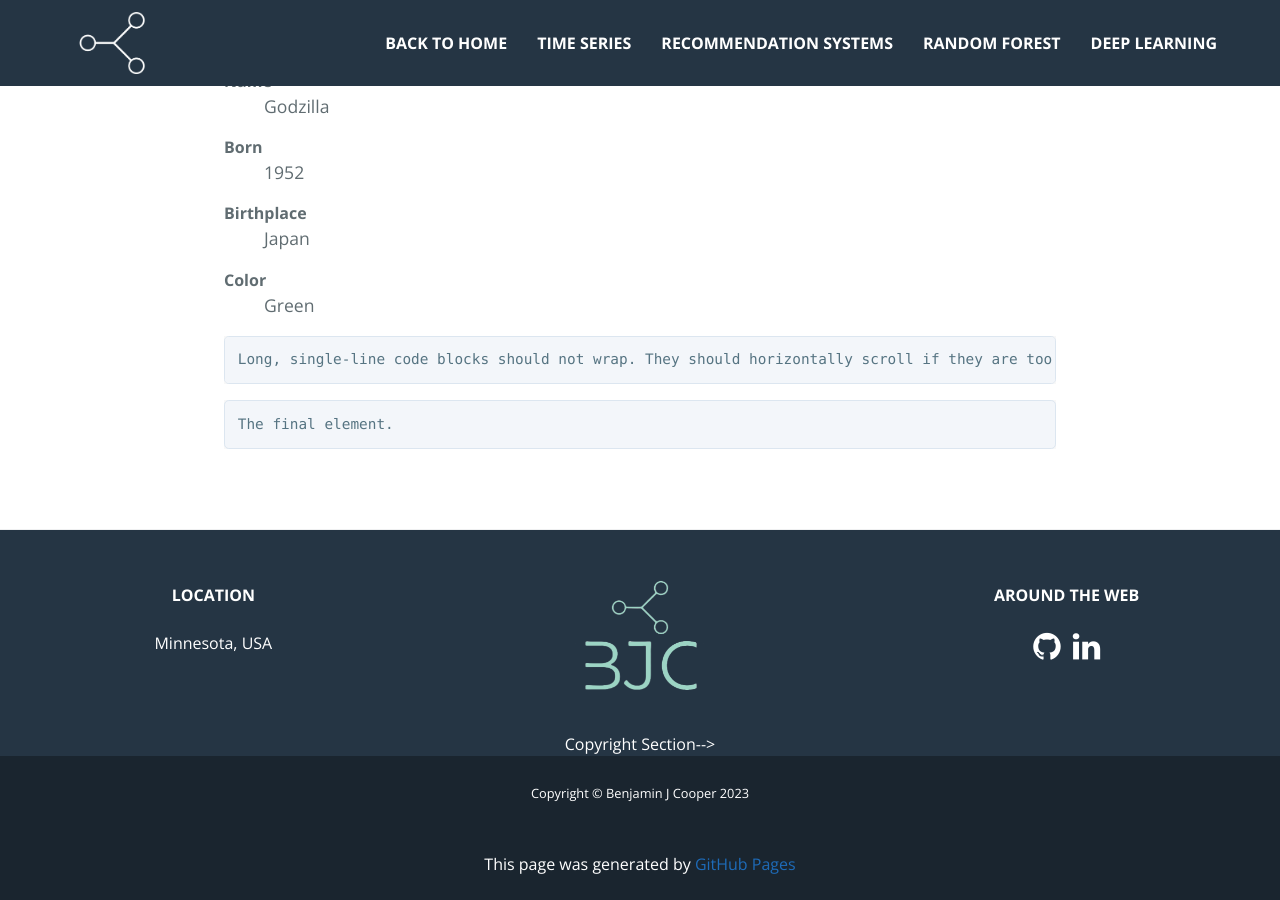
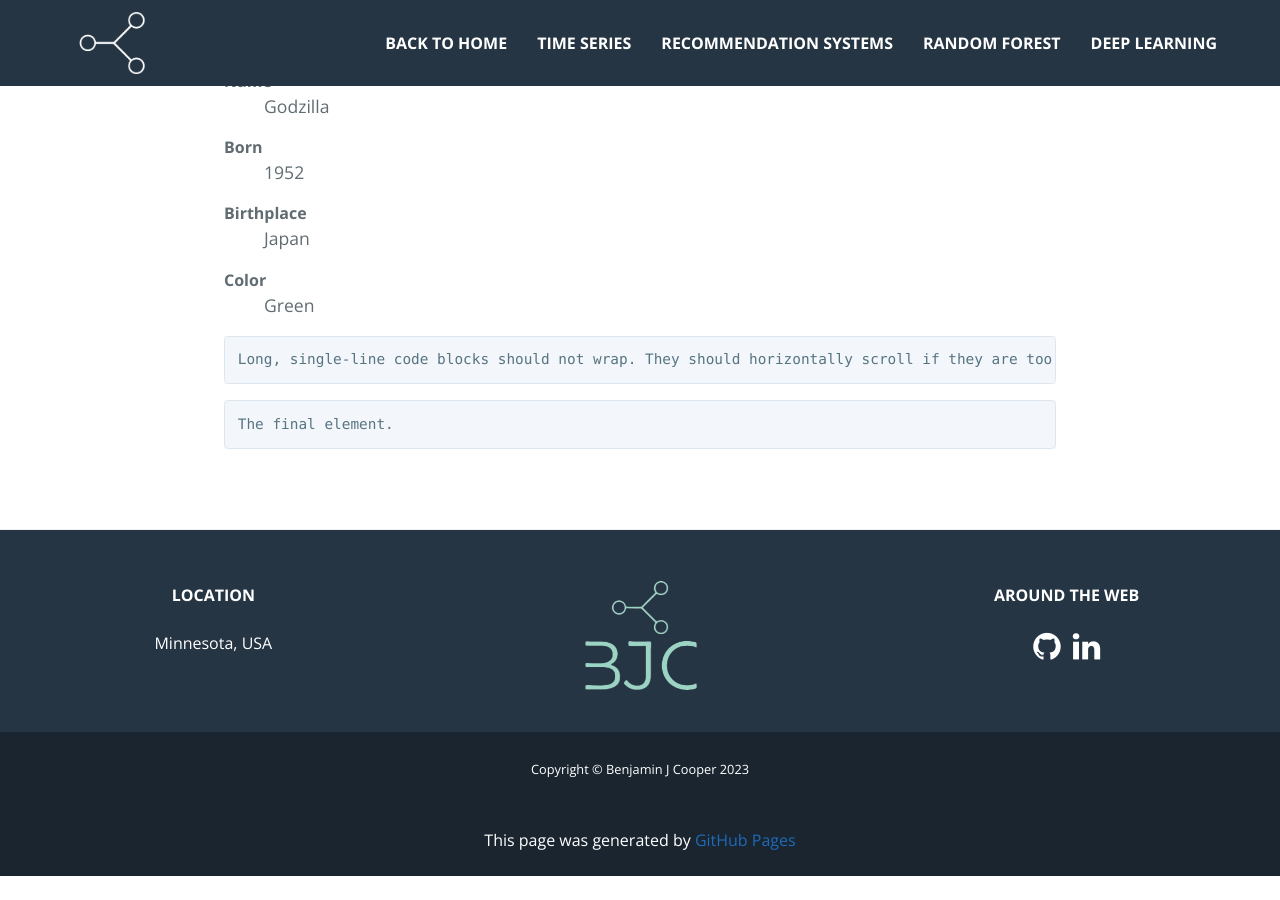
Before and after one commit to benjamin-j-cooper/benjamin-j-cooper.github.io, a Jekyll site: the page built from docs/index.md, in a window 1280 px wide and 900 px high, scrolled down 3588 px. Built offline with Jekyll 4.4.1, drawn with Linux system fonts in a browser that asks for light colours; nearby versions of some CDN libraries; after the commit the page ends 4464 px from its top, so only the background shows below that; grey boxes are pictures that could not be loaded.

Commit message:
changed footer and copyright

```diff
--- a/docs/_includes/footer.html
+++ b/docs/_includes/footer.html
@@ -31,7 +31,7 @@
             <a class="mx-1" href="https://www.linkedin.com/in/benjamin-joel-cooper" target="_blank"><i class="fa fa-linkedin fa-2x"></i></a>
         </div>
     </div>
-     Copyright Section-->
+    <!--Copyright Section-->
     <div class="copyright py-4 text-center text-white">
         <div class="container"><small>Copyright &copy; Benjamin J Cooper <script>document.write(new Date().getFullYear());</script></small></div>
     </div>
@@ -39,6 +39,6 @@
         <!--{% if site.github.is_project_page %}
             <span class="site-footer-owner"><a href="{{ site.github.repository_url }}">{{ site.github.repository_name }}</a> is maintained by <a href="{{ site.github.owner_url }}">{{ site.github.owner_name }}</a>.</span>
         {% endif %}-->
-        <span class="site-footer-credits">This page was generated by <a href="https://pages.github.com">GitHub Pages</a></span>
+        <div">This page was generated by <a href="https://pages.github.com">GitHub Pages</a></div>
     </div>
 </footer>
```
